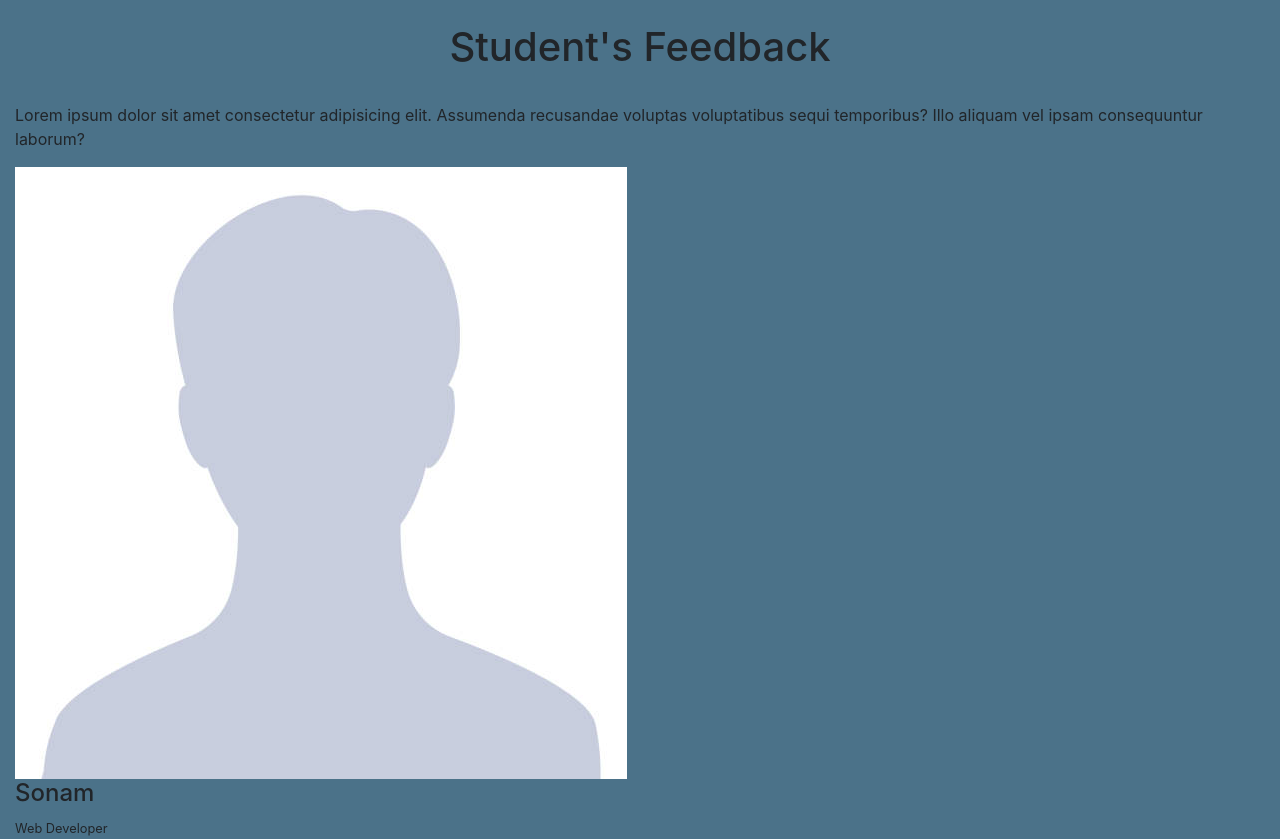
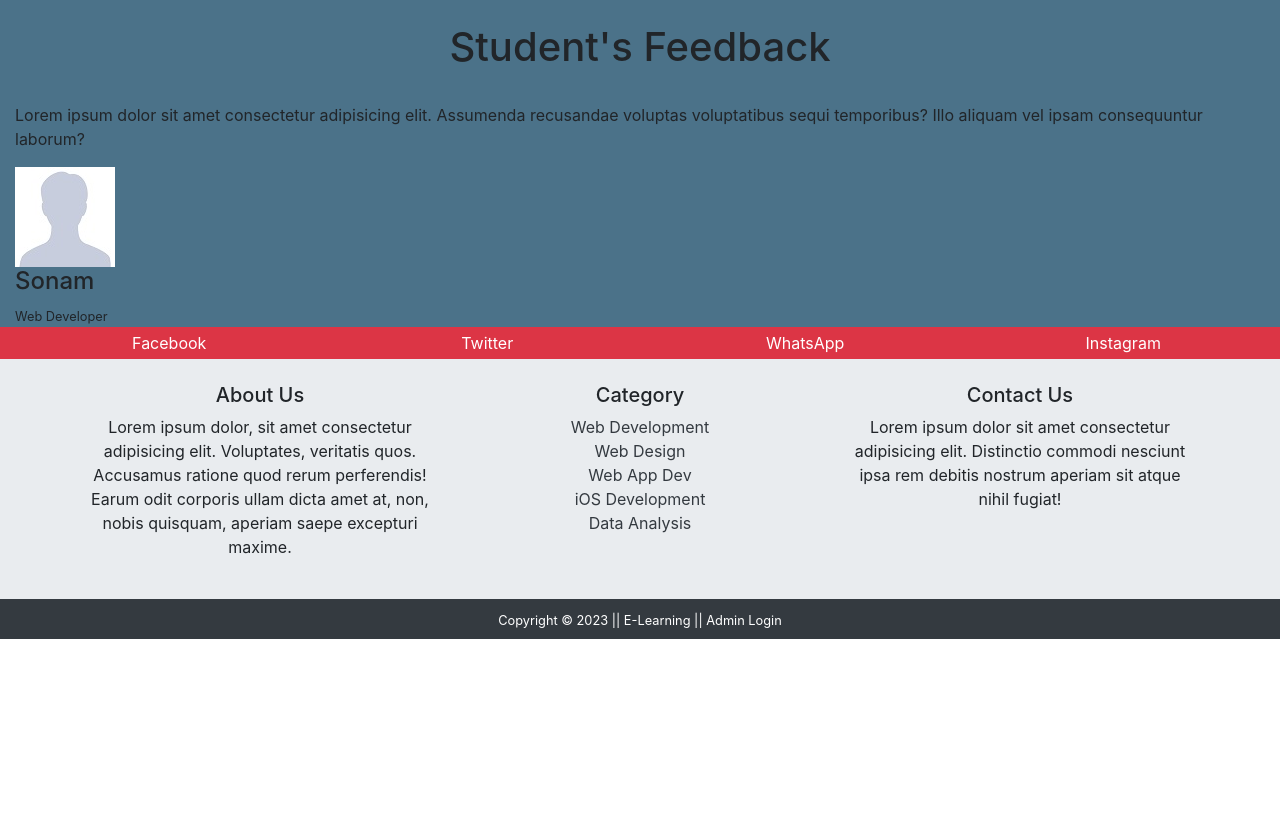
Before and after one commit to Ibrahim-K98han/E_Learning, a PHP site: page / in a window 1280 px wide. Shown: the part 2288-3127 px from the top of the page. After the commit the page ends 2927 px from the top, so only its background shows below. Run offline with PHP 8.4, Linux system fonts and the light colour scheme; some libraries are stand-ins or nearby versions; some web fonts are replaced.

Commit message:
complete foote section ui

```diff
--- a/css/style.css
+++ b/css/style.css
@@ -54,6 +54,14 @@ video {
     color: #fff;
     padding: 10px;
 }
+.bottom-banner:first-child{
+    padding-left: 50px;
+}
+a.social-hover:hover{
+    padding: 5px 100px;
+    text-decoration: none;
+    background-color: rgb(95,93,93);
+}
 .stripe{
      background-image: linear-gradient(240deg, #ed213a, #93291e);
      padding: 3rem;
--- a/index.php
+++ b/index.php
@@ -214,6 +214,56 @@
     </div>
    <!-- End Students Testimonial -->
 
+   <!-- Start social section -->
+   <div class="container-fluid bg-danger">
+    <div class="row text-white text-center p-1">
+      <div class="col-sm">
+        <a href="#" class="text-white social-hover"><i class="fab fa-facebook-f"></i>Facebook</a>
+      </div>
+      <div class="col-sm">
+        <a href="#" class="text-white social-hover"><i class="fab fa-twitter"></i>Twitter</a>
+      </div>
+      <div class="col-sm">
+        <a href="#" class="text-white social-hover"><i class="fab fa-whatsapp"></i>WhatsApp</a>
+      </div>
+      <div class="col-sm">
+        <a href="#" class="text-white social-hover"><i class="fab fa-instagram"></i>Instagram</a>
+      </div>
+    </div>
+   </div>
+    <!-- Start social section -->
+
+    <!-- Start About section -->
+    <div class="container-fluid p-4" style="background-color:#E9ECEF">
+      <div class="container" style="background-color:#E9ECEF">
+        <div class="row text-center">
+          <div class="col-sm">
+            <h5>About Us</h5>
+            <p>Lorem ipsum dolor, sit amet consectetur adipisicing elit. Voluptates, veritatis quos. Accusamus ratione quod rerum perferendis! Earum odit corporis ullam dicta amet at, non, nobis quisquam, aperiam saepe excepturi maxime.</p>
+          </div>
+          <div class="col-sm">
+            <h5>Category</h5>
+            <a href="#" class="text-dark">Web Development</a><br>
+            <a href="#" class="text-dark">Web Design</a><br>
+            <a href="#" class="text-dark">Web App Dev</a><br>
+            <a href="#" class="text-dark">iOS Development</a><br>
+            <a href="#" class="text-dark">Data Analysis</a><br>
+          </div>
+          <div class="col-sm">
+            <h5>Contact Us</h5>
+            <p>Lorem ipsum dolor sit amet consectetur adipisicing elit. Distinctio commodi nesciunt ipsa rem debitis nostrum aperiam sit atque nihil fugiat!</p>
+          </div>
+
+        </div>
+      </div>
+    </div>
+    <!-- End About section -->
+
+    <!-- Start Footer section -->
+    <footer class="container-fluid bg-dark text-center p-2">
+      <small class="text-white">Copyright &copy; 2023 || E-Learning || Admin Login</small>
+    </footer>
+    <!-- End Footer section -->
 
 
 <script src="js/jquery.min.js"></script>
```
Also changed, not shown: images/placeholder.jpg.
